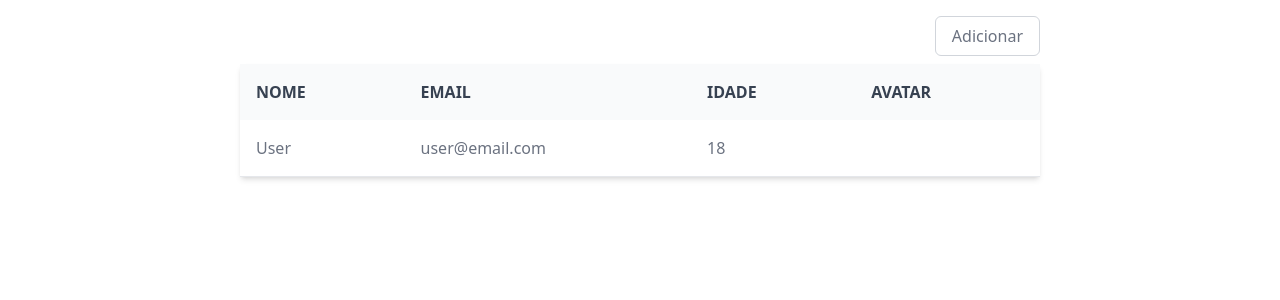
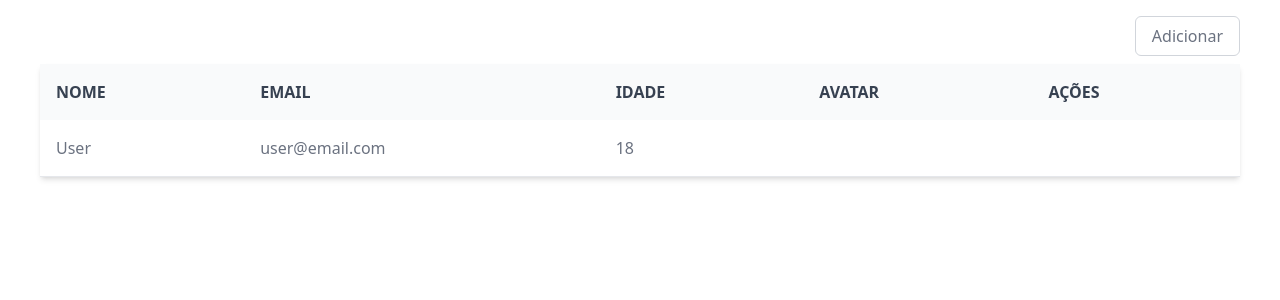
Before and after one commit to rodrigovenancioverissimo/teste-dash-skins, a Next.js app in the folder web/: page / in a window 1280 px wide. Shown: the top 300 px of the page. Built offline with nearby package versions, Linux system fonts and the light colour scheme.

Commit message:
add testes para o frontend

```diff
--- /dev/null
+++ b/web/jest.setup.ts
@@ -0,0 +1,2 @@
+// Learn more: https://github.com/testing-library/jest-dom
+import "@testing-library/jest-dom";
--- a/web/src/components/users-list/users-list.tsx
+++ b/web/src/components/users-list/users-list.tsx
@@ -1,4 +1,4 @@
-const columns = ["Nome", "Email", "Idade", "Avatar"];
+const columns = ["Nome", "Email", "Idade", "Avatar", "Ações"];
 
 export default function UsersList() {
   return (
@@ -27,6 +27,7 @@ export default function UsersList() {
                   <td className='pl-4'>{item.email}</td>
                   <td className='pl-4'>{item.age}</td>
                   <td className='pl-4'>{item.avatar}</td>
+                  <td className='pl-4'></td>
                 </tr>
               ))}
             </tbody>
--- a/web/src/pages/index.tsx
+++ b/web/src/pages/index.tsx
@@ -4,7 +4,7 @@ import UsersList from "@/components/users-list/users-list";
 export default function Home() {
   return (
     <>
-      <div className='mt-4 mx-auto max-w-[800px]'>
+      <div className='mt-4 mx-auto max-w-[1200px]'>
         <div className='flex flex-row justify-end mb-2'>
           <Button>Adicionar</Button>
         </div>
--- a/web/tsconfig.json
+++ b/web/tsconfig.json
@@ -12,10 +12,11 @@
     "isolatedModules": true,
     "jsx": "preserve",
     "incremental": true,
+    "types": ["@testing-library/jest-dom"],
     "paths": {
       "@/*": ["./src/*"]
     }
   },
-  "include": ["next-env.d.ts", "**/*.ts", "**/*.tsx"],
+  "include": ["next-env.d.ts", "**/*.ts", "**/*.tsx", "jest.confg.js"],
   "exclude": ["node_modules"]
 }
```
Also changed, not shown: web/jest.config.ts (added, +205 -0 lines), web/package.json (+14 -6 lines), 2 other files (tests, documents, lock files or other folders).
